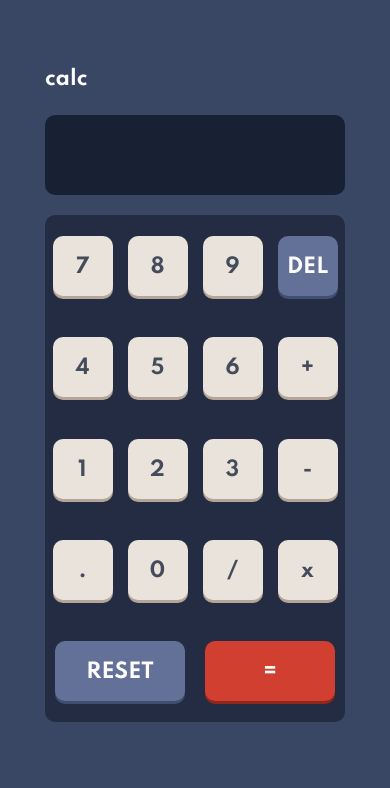
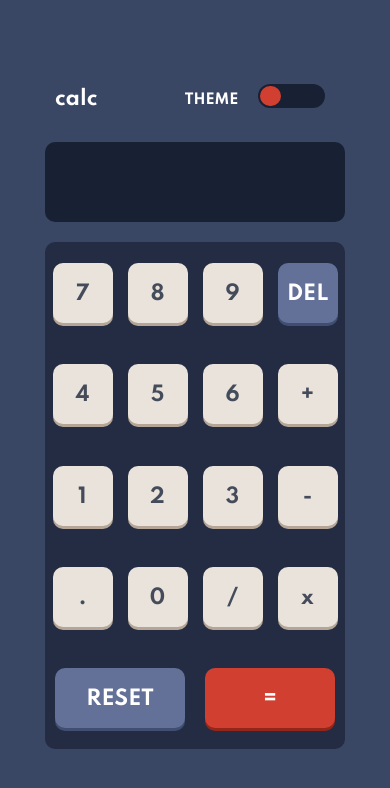
Before and after one commit to Thymoos/calculator-challenge, a React (Create React App) app: page / in a window 390 px wide. Shown: the top 788 px of the page. Built offline with nearby package versions, Linux system fonts and the light colour scheme; the HTML template or start-up script is replaced by a standard one.

Commit message:
add theme change slider toggle

```diff
--- a/src/App.css
+++ b/src/App.css
@@ -15,6 +15,17 @@ div.main-wrapper {
     margin-top: 10vh;
 }
 
+h1 {
+    margin: 0;
+}
+
+.top-wrapper {
+    display: flex;
+    flex-wrap: nowrap;
+    justify-content: space-between;
+    align-items: flex-end;
+}
+
 @media(max-width: 420px) {
     div.main-wrapper {
         width: 300px;
@@ -24,4 +35,9 @@ div.main-wrapper {
     div.buttons-container {
         width: 300px;
     }
+
+    h1 {
+        margin-bottom: 7px;
+        margin-left: 10px;
+    }
 }
--- a/src/App.js
+++ b/src/App.js
@@ -2,6 +2,7 @@ import React, { useState } from 'react';
 import './App.css';
 import Result from './components/Result';
 import Button from './components/Button';
+import Toggle from './components/Toggle';
 
 function App() {
 
@@ -119,7 +120,10 @@ function App() {
 
   return (
     <div className="main-wrapper">
+      <div className="top-wrapper">
     <h1>calc</h1>
+    <Toggle/>
+    </div>
     <Result count={count}/>
     <div className="buttons-container">
       <Button onClick={handleNumber}>7</Button>
--- /dev/null
+++ b/src/components/Toggle.css
@@ -0,0 +1,102 @@
+.toggle-wrapper {
+    width: 180px;
+    height: 50px;
+    text-align: right;
+}
+
+p {
+    font-size: 18px;
+    position: absolute;
+}
+
+.toggle {
+    background-color: hsl(224, 36%, 15%);
+    border-radius: 30px;
+    display: inline-block;
+    position: relative;
+    height: 30px;
+    padding: 2px 2px;
+    margin-top: 7px;
+}
+
+input[type=radio] {
+    display: none;
+}
+
+label {
+    width: 30px;
+    display: inline-block;
+    text-align: center;
+    z-index: 5;
+    position: relative;
+    cursor: pointer;
+    height: 25px;
+}
+
+.selector {
+    height: 30px;
+    width: 30px;
+    background-color: hsl(6, 63%, 50%);
+    border-radius: 30px;
+    top: 2px;
+    left: 2px;
+    position: absolute;
+    z-index: 1;
+    transition: left .4s ease-in-out;
+}
+
+.first-theme:checked~.selector {
+    left: 2px;
+}
+
+.second-theme:checked~.selector {
+    left: 31px;
+}
+
+.third-theme:checked~.selector {
+    left: 62px;
+}
+
+@media(max-width: 420px) {
+    p {
+        font-size: 14px;
+        margin-top: 30px;
+        position: relative;
+    }
+
+    .toggle-wrapper {
+        display: flex;
+        justify-content: space-evenly;
+        align-items: center;
+    }
+
+    .toggle {
+        height: 20px;
+        padding: 2px 2px;
+        margin-top: 7px;
+    }
+
+    label {
+        width: 21px;
+        height: 20px;
+    }
+
+    .selector {
+        height: 20px;
+        width: 21px;
+        top: 2px;
+        left: 2px;
+    }
+
+    .first-theme:checked~.selector {
+        left: 2px;
+    }
+
+    .second-theme:checked~.selector {
+        left: 23px;
+    }
+
+    .third-theme:checked~.selector {
+        left: 44px;
+    }
+}
--- /dev/null
+++ b/src/components/Toggle.js
@@ -0,0 +1,25 @@
+import React from 'react';
+import './Toggle.css';
+
+const Toggle = () => {
+    return (
+        <div className="toggle-wrapper">
+            <p>THEME</p>
+        <div className="toggle">
+
+           <input type="radio" name="theme" id="1" className="first-theme"/>
+           <label htmlFor="1"></label>
+
+           <input type="radio" name="theme" id="2" className="second-theme"/>
+           <label htmlFor="2"></label>
+
+           <input type="radio" name="theme" id="3" className="third-theme"/>
+           <label htmlFor="3"></label>
+
+           <div className="selector">&nbsp;</div>
+        </div>
+        </div>
+     );
+}
+
+export default Toggle;
```
Also changed, not shown: 16 other files (tests, documents, lock files or other folders).
